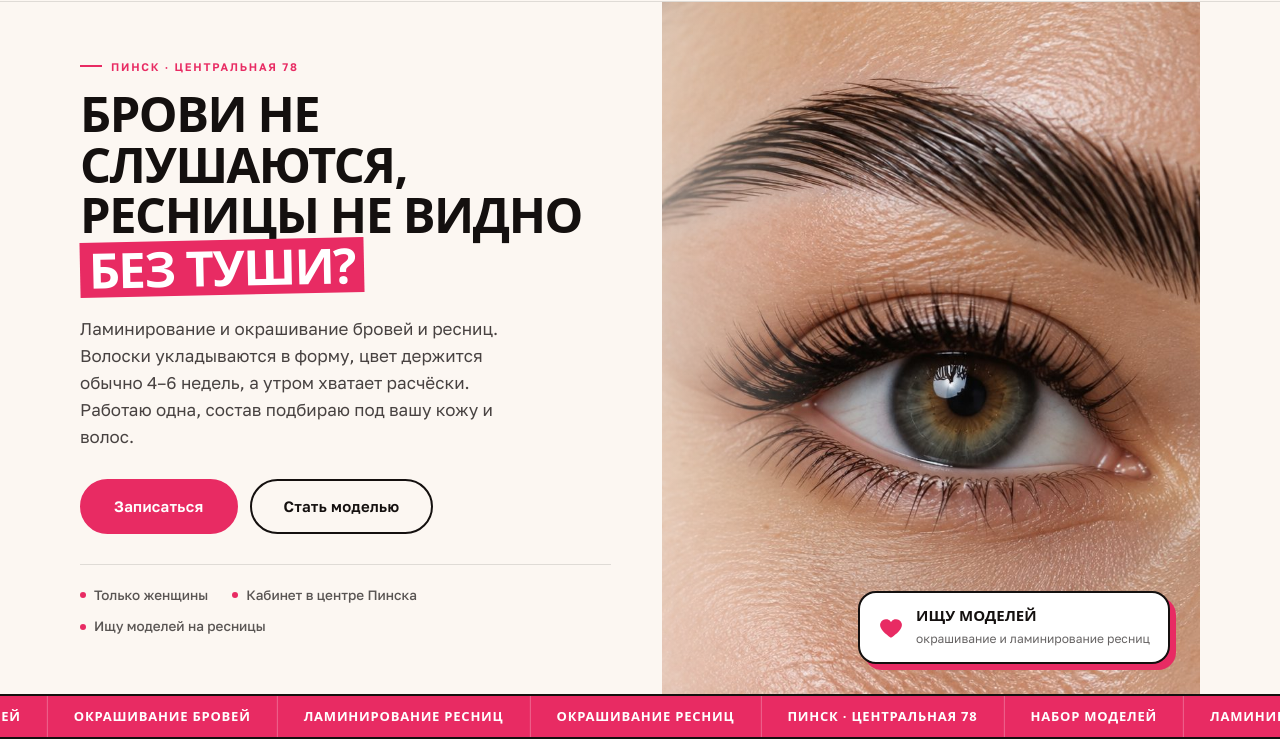
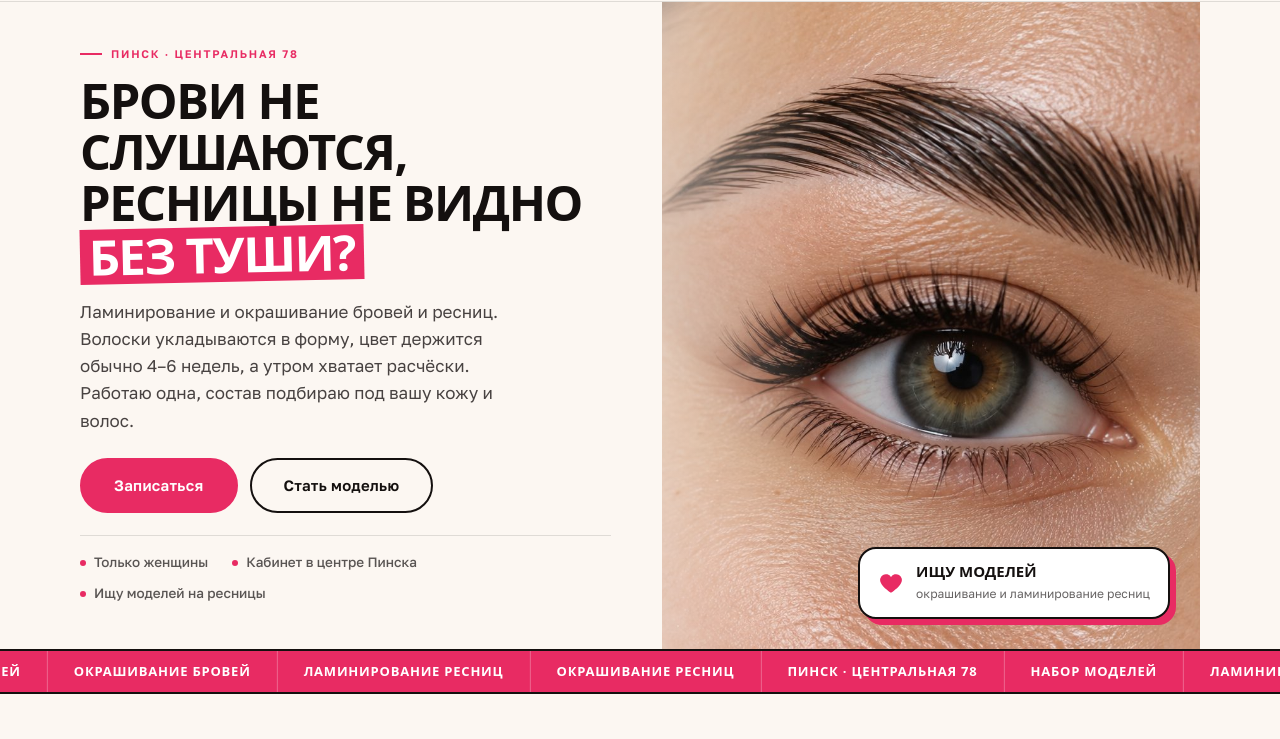
Before and after one commit to 99sitefast-ai/sell-heart-pinsk, a plain HTML site: page index.html in a window 1280 px wide. Shown: the part 73-812 px from the top of the page. Drawn offline with Linux system fonts and the light colour scheme; a web font is replaced by a local one.

Commit message:
Первый экран: кнопки и УТП над сгибом

```diff
--- a/assets/css/style.css
+++ b/assets/css/style.css
@@ -58,8 +58,8 @@ h1,h2,h3,h4,p,figure{margin:0}
 
 /* ---------- первый экран ---------- */
 .hero{position:relative;background:var(--cream);overflow:hidden}
-.hero-in{display:grid;grid-template-columns:1.04fr .96fr;min-height:min(78vh,660px)}
-.hero-txt{display:flex;flex-direction:column;justify-content:center;padding:clamp(30px,4.6vw,62px) clamp(18px,4vw,54px) clamp(30px,4.6vw,56px) 0}
+.hero-in{display:grid;grid-template-columns:1.04fr .96fr;min-height:min(70vh,600px)}
+.hero-txt{display:flex;flex-direction:column;justify-content:center;padding:clamp(24px,3.6vw,50px) clamp(18px,4vw,54px) clamp(24px,3.6vw,44px) 0}
 .hero-media{position:relative;overflow:hidden;background:var(--paper)}
 .hero-media img{width:100%;height:100%;object-fit:cover;object-position:center 40%}
 .hero-media::after{content:'';position:absolute;inset:0;background:linear-gradient(90deg,rgba(252,247,242,.5),rgba(252,247,242,0) 30%)}
@@ -68,9 +68,9 @@ h1,h2,h3,h4,p,figure{margin:0}
 .hero h1{font:800 clamp(1.75rem,4.1vw,3.05rem)/1.04 var(--disp);letter-spacing:-.03em;text-transform:uppercase;margin-top:16px}
 .hl{background:var(--pink);color:#fff;padding:.04em .18em;display:inline-block;transform:rotate(-1.2deg)}
 .hl-soft{background:var(--pink-l);padding:.02em .16em;display:inline-block}
-.hero-sub{margin-top:20px;max-width:44ch;color:rgba(20,16,15,.78);font-size:17px}
-.btn-row{display:flex;flex-wrap:wrap;gap:12px;margin-top:28px}
-.hero-facts{display:flex;flex-wrap:wrap;gap:10px 24px;margin-top:30px;padding-top:20px;border-top:1px solid var(--line);font-size:13.5px;font-weight:500;color:rgba(20,16,15,.7)}
+.hero-sub{margin-top:16px;max-width:44ch;color:rgba(20,16,15,.78);font-size:17px}
+.btn-row{display:flex;flex-wrap:wrap;gap:12px;margin-top:24px}
+.hero-facts{display:flex;flex-wrap:wrap;gap:10px 24px;margin-top:22px;padding-top:16px;border-top:1px solid var(--line);font-size:13.5px;font-weight:500;color:rgba(20,16,15,.7)}
 .hero-facts span{display:inline-flex;align-items:center;gap:8px}
 .hero-facts span::before{content:'';width:6px;height:6px;border-radius:50%;background:var(--pink)}
 .hero-badge{position:absolute;right:clamp(14px,3vw,30px);bottom:clamp(14px,3vw,30px);z-index:3;background:#fff;border:2px solid var(--ink);border-radius:18px;padding:14px 18px;display:flex;align-items:center;gap:12px;box-shadow:6px 6px 0 var(--pink)}
--- a/index.html
+++ b/index.html
@@ -9,7 +9,7 @@
 <meta property="og:description" content="Ламинирование и окрашивание бровей и ресниц в Пинске, Центральная 78. Ищу моделей на ресницы. Запись по телефону +375 (33) 383-21-65.">
 <meta property="og:type" content="website">
 <link rel="icon" href="assets/img/favicon.svg" type="image/svg+xml">
-<link rel="stylesheet" href="assets/css/style.css?v=1">
+<link rel="stylesheet" href="assets/css/style.css?v=2">
 </head>
 <body>
 <header class="site-head">
```
Also changed, not shown: 404.html (+1 -1 lines), brovi.html (+1 -1 lines), kak-prohodit.html (+1 -1 lines), kontakty.html (+1 -1 lines), modeli.html (+1 -1 lines), resnicy.html (+1 -1 lines).
